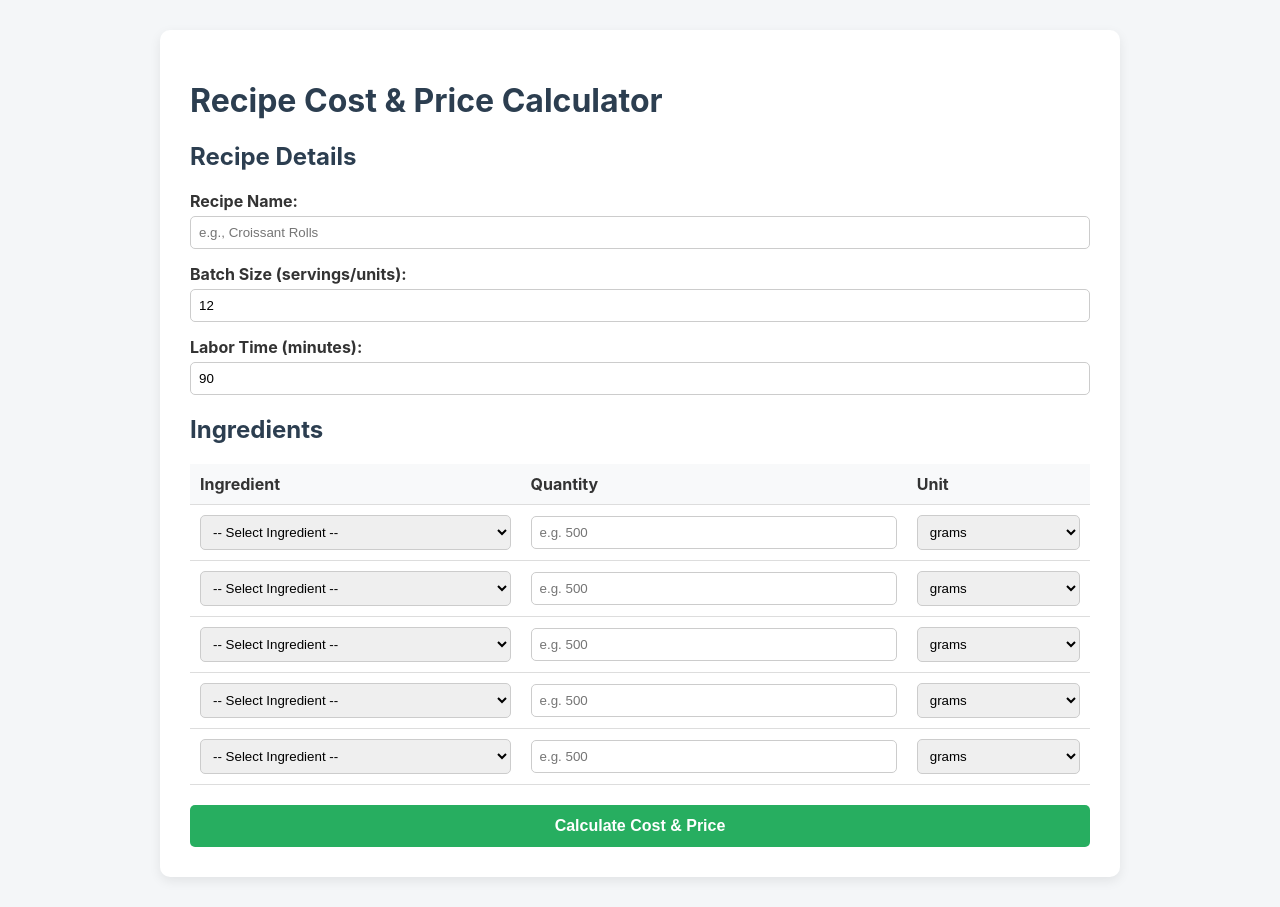
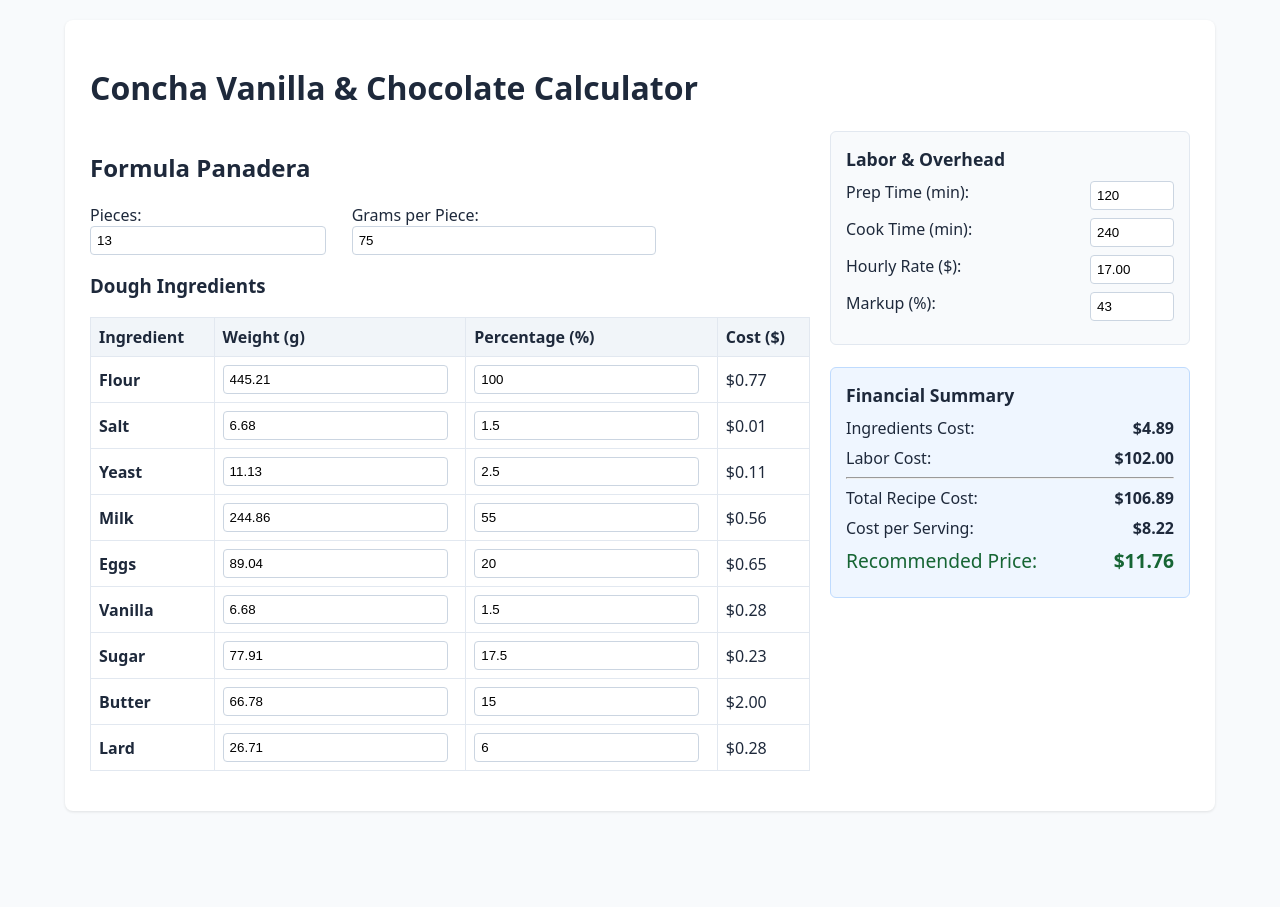
Before and after one commit to harmavardo/recipe-cost-app, a Flask app: page / in a window 1280 px wide. After the commit the page ends 812 px from the top, so only its background shows below. Run offline with Flask 3, Linux system fonts and the light colour scheme.

Commit message:
Update index.html

```diff
--- a/templates/index.html
+++ b/templates/index.html
@@ -2,111 +2,174 @@
 <html lang="en">
 <head>
     <meta charset="UTF-8">
-    <meta name="viewport" content="width=device-width, initial-scale=1.0">
-    <title>Recipe Cost Calculator</title>
+    <title>Bakery Recipe Cost & Formula Calculator</title>
     <style>
-        body { font-family: -apple-system, BlinkMacSystemFont, "Segoe UI", Roboto, sans-serif; margin: 30px; background-color: #f4f6f8; color: #333; }
-        .container { max-width: 900px; margin: 0 auto; background: #fff; padding: 30px; border-radius: 10px; box-shadow: 0 4px 12px rgba(0,0,0,0.08); }
-        h1, h2 { color: #2c3e50; }
-        .form-group { margin-bottom: 15px; }
-        label { display: block; font-weight: bold; margin-bottom: 5px; }
-        input, select { width: 100%; padding: 8px; border: 1px solid #ccc; border-radius: 5px; box-sizing: border-box; }
-        table { width: 100%; border-collapse: collapse; margin-top: 15px; margin-bottom: 20px; }
-        th, td { padding: 10px; text-align: left; border-bottom: 1px solid #ddd; }
-        th { background-color: #f8f9fa; }
-        .btn { background-color: #27ae60; color: white; padding: 12px 20px; border: none; border-radius: 5px; cursor: pointer; font-size: 16px; font-weight: bold; width: 100%; }
-        .btn:hover { background-color: #219150; }
-        .report-box { background-color: #eef9f1; border-left: 5px solid #27ae60; padding: 20px; margin-top: 30px; border-radius: 5px; }
+        body { font-family: system-ui, -apple-system, sans-serif; background: #f8fafc; margin: 20px; color: #1e293b; }
+        .container { max-width: 1100px; margin: 0 auto; background: white; padding: 25px; border-radius: 8px; box-shadow: 0 1px 3px rgba(0,0,0,0.1); }
+        .grid { display: grid; grid-template-columns: 2fr 1fr; gap: 20px; }
+        table { width: 100%; border-collapse: collapse; margin-bottom: 15px; }
+        th, td { border: 1px solid #e2e8f0; padding: 8px; text-align: left; }
+        th { background: #f1f5f9; }
+        input, select { width: 90%; padding: 6px; border: 1px solid #cbd5e1; border-radius: 4px; }
+        .card { background: #f8fafc; padding: 15px; border-radius: 6px; border: 1px solid #e2e8f0; }
+        .btn { background: #2563eb; color: white; border: none; padding: 10px 15px; border-radius: 4px; cursor: pointer; font-weight: bold; width: 100%; }
+        .btn:hover { background: #1d4ed8; }
+        .summary-title { font-weight: bold; font-size: 1.1em; margin-bottom: 10px; }
+        .summary-row { display: flex; justify-content: space-between; margin-bottom: 8px; }
     </style>
 </head>
 <body>
     <div class="container">
-        <h1>Recipe Cost & Price Calculator</h1>
+        <h1>Concha Vanilla & Chocolate Calculator</h1>
 
-        <form method="POST" action="/">
-            <h2>Recipe Details</h2>
-            <div class="form-group">
-                <label>Recipe Name:</label>
-                <input type="text" name="recipe_name" placeholder="e.g., Croissant Rolls" required>
+        <div class="grid">
+            <!-- Left Column: Formula & Ingredients -->
+            <div>
+                <h2>Formula Panadera</h2>
+                <div style="display: flex; gap: 15px; margin-bottom: 15px;">
+                    <div>
+                        <label>Pieces:</label>
+                        <input type="number" id="pieces" value="13" onchange="runCalculation()">
                     </div>
-            <div class="form-group">
-                <label>Batch Size (servings/units):</label>
-                <input type="number" name="batch_size" value="12" min="1" required>
+                    <div>
+                        <label>Grams per Piece:</label>
+                        <input type="number" id="grams_per_piece" value="75" onchange="runCalculation()">
                     </div>
-            <div class="form-group">
-                <label>Labor Time (minutes):</label>
-                <input type="number" name="labor_minutes" value="90" min="0" required>
                 </div>
 
-            <h2>Ingredients</h2>
+                <h3>Dough Ingredients</h3>
                 <table>
                     <thead>
                         <tr>
                             <th>Ingredient</th>
-                        <th>Quantity</th>
-                        <th>Unit</th>
+                            <th>Weight (g)</th>
+                            <th>Percentage (%)</th>
+                            <th>Cost ($)</th>
                         </tr>
                     </thead>
-                <tbody>
-                    {% for i in range(5) %}
-                    <tr>
-                        <td>
-                            <select name="ingredient_name">
-                                <option value="">-- Select Ingredient --</option>
-                                {% for ing in ingredients %}
-                                <option value="{{ ing.name }}">{{ ing.name }}</option>
-                                {% endfor %}
-                            </select>
-                        </td>
-                        <td><input type="number" step="any" name="ingredient_qty" placeholder="e.g. 500"></td>
-                        <td>
-                            <select name="ingredient_unit">
-                                <option value="gram">grams</option>
-                                <option value="pound">pounds</option>
-                                <option value="ounce">ounces</option>
-                                <option value="each">each</option>
-                            </select>
-                        </td>
-                    </tr>
-                    {% endfor %}
+                    <tbody id="dough-rows">
+                        <!-- Populated dynamically via JavaScript -->
                     </tbody>
                 </table>
+            </div>
 
-            <button type="submit" class="btn">Calculate Cost & Price</button>
-        </form>
+            <!-- Right Column: Labor, Overhead & Summary -->
+            <div>
+                <div class="card">
+                    <div class="summary-title">Labor & Overhead</div>
+                    <div class="summary-row">
+                        <label>Prep Time (min):</label>
+                        <input type="number" id="prep_time" value="120" style="width: 70px;" onchange="runCalculation()">
+                    </div>
+                    <div class="summary-row">
+                        <label>Cook Time (min):</label>
+                        <input type="number" id="cook_time" value="240" style="width: 70px;" onchange="runCalculation()">
+                    </div>
+                    <div class="summary-row">
+                        <label>Hourly Rate ($):</label>
+                        <input type="number" id="hourly_rate" value="17.00" style="width: 70px;" onchange="runCalculation()">
+                    </div>
+                    <div class="summary-row">
+                        <label>Markup (%):</label>
+                        <input type="number" id="markup_pct" value="43" style="width: 70px;" onchange="runCalculation()">
+                    </div>
+                </div>
 
-        {% if report %}
-        <div class="report-box">
-            <h2>Financial Report: {{ report.recipe_name }}</h2>
-            <table>
-                <thead>
+                <br>
+
+                <div class="card" style="background: #eff6ff; border-color: #bfdbfe;">
+                    <div class="summary-title">Financial Summary</div>
+                    <div class="summary-row">
+                        <span>Ingredients Cost:</span>
+                        <strong id="res-ingredients">$0.00</strong>
+                    </div>
+                    <div class="summary-row">
+                        <span>Labor Cost:</span>
+                        <strong id="res-labor">$0.00</strong>
+                    </div>
+                    <hr>
+                    <div class="summary-row">
+                        <span>Total Recipe Cost:</span>
+                        <strong id="res-total">$0.00</strong>
+                    </div>
+                    <div class="summary-row">
+                        <span>Cost per Serving:</span>
+                        <strong id="res-serving">$0.00</strong>
+                    </div>
+                    <div class="summary-row" style="color: #166534; font-size: 1.2em;">
+                        <span>Recommended Price:</span>
+                        <strong id="res-price">$0.00</strong>
+                    </div>
+                </div>
+            </div>
+        </div>
+    </div>
+
+    <script>
+        const defaultDough = [
+            { name: 'Flour', pct: 100 },
+            { name: 'Salt', pct: 1.5 },
+            { name: 'Yeast', pct: 2.5 },
+            { name: 'Milk', pct: 55 },
+            { name: 'Eggs', pct: 20 },
+            { name: 'Vanilla', pct: 1.5 },
+            { name: 'Sugar', pct: 17.5 },
+            { name: 'Butter', pct: 15 },
+            { name: 'Lard', pct: 6 }
+        ];
+
+        function renderRows() {
+            const tbody = document.getElementById('dough-rows');
+            tbody.innerHTML = '';
+            defaultDough.forEach((item, index) => {
+                tbody.innerHTML += `
                     <tr>
-                        <th>Item</th>
-                        <th>Quantity</th>
-                        <th>Calculated Cost</th>
+                        <td><strong>${item.name}</strong></td>
+                        <td><input type="number" id="weight-${index}" placeholder="g"></td>
+                        <td><input type="number" id="pct-${index}" value="${item.pct}" step="0.1" onchange="runCalculation()"></td>
+                        <td id="cost-${index}">$0.00</td>
                     </tr>
-                </thead>
-                <tbody>
-                    {% for item in report.line_items %}
-                    <tr>
-                        <td>{{ item.name }}</td>
-                        <td>{{ item.quantity }} {{ item.unit }}</td>
-                        <td>${{ '%.2f' % item.cost }}</td>
-                    </tr>
-                    {% endfor %}
-                </tbody>
-            </table>
+                `;
+            });
+        }
 
-            <hr>
-            <p><strong>Ingredients Subtotal:</strong> ${{ '%.2f' % report.items_subtotal }}</p>
-            <p><strong>Taxes:</strong> ${{ '%.2f' % report.total_tax }}</p>
-            <p><strong>Labor Cost:</strong> ${{ '%.2f' % report.labor_cost }}</p>
-            <p style="font-size: 1.2em;"><strong>TOTAL BATCH COST:</strong> ${{ '%.2f' % report.total_recipe_cost }}</p>
-            <hr>
-            <p><strong>Cost per Serving:</strong> ${{ '%.2f' % report.cost_per_serving }}</p>
-            <p style="font-size: 1.3em; color: #27ae60;"><strong>RECOMMENDED SELLING PRICE:</strong> ${{ '%.2f' % report.recommended_selling_price }}</p>
-        </div>
-        {% endif %}
-    </div>
+        async function runCalculation() {
+            const payload = {
+                pieces: document.getElementById('pieces').value,
+                grams_per_piece: document.getElementById('grams_per_piece').value,
+                prep_time: document.getElementById('prep_time').value,
+                cook_time: document.getElementById('cook_time').value,
+                hourly_rate: document.getElementById('hourly_rate').value,
+                markup_pct: document.getElementById('markup_pct').value,
+                mode: 'percentage',
+                dough_ingredients: defaultDough.map((item, idx) => ({
+                    name: item.name,
+                    pct: document.getElementById(`pct-${idx}`).value
+                }))
+            };
+
+            const response = await fetch('/calculate', {
+                method: 'POST',
+                headers: { 'Content-Type': 'application/json' },
+                body: JSON.stringify(payload)
+            });
+
+            const data = await response.json();
+
+            data.calculated_dough.forEach((item, idx) => {
+                document.getElementById(`weight-${idx}`).value = item.weight;
+                document.getElementById(`cost-${idx}`).innerText = `$${item.cost.toFixed(2)}`;
+            });
+
+            document.getElementById('res-ingredients').innerText = `$${data.ingredients_cost.toFixed(2)}`;
+            document.getElementById('res-labor').innerText = `$${data.labor_cost.toFixed(2)}`;
+            document.getElementById('res-total').innerText = `$${data.total_recipe_cost.toFixed(2)}`;
+            document.getElementById('res-serving').innerText = `$${data.cost_per_serving.toFixed(2)}`;
+            document.getElementById('res-price').innerText = `$${data.selling_price.toFixed(2)}`;
+        }
+
+        renderRows();
+        runCalculation();
+    </script>
 </body>
 </html>
```
Lines whose indentation alone changed are shown as unchanged.
